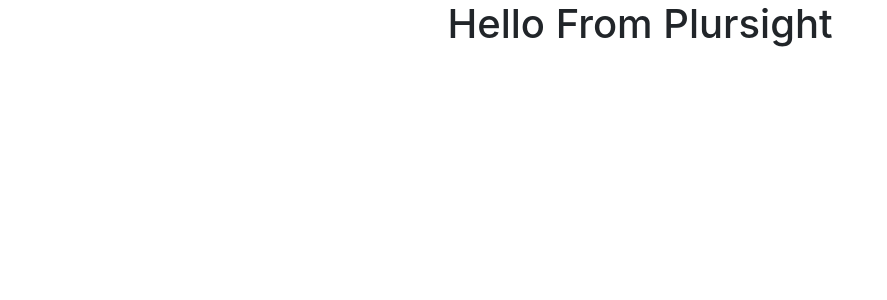
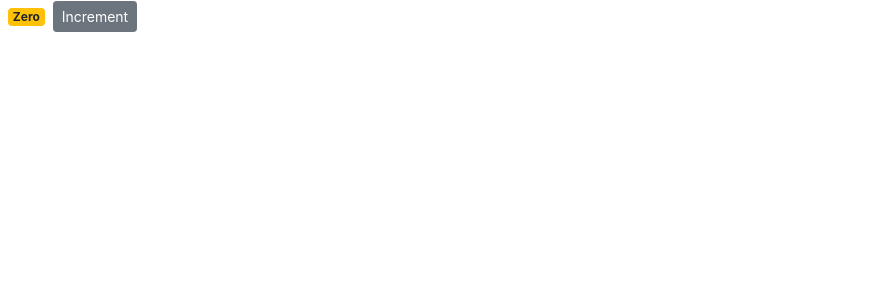
Before and after one commit to SandipPunalkar/react-counter-app, a React (Create React App) app: page / in a window 1280 px wide. Shown: the top 300 px of the page, without its empty margins (0-887 px from the left). Built offline with nearby package versions, Linux system fonts and the light colour scheme.

Commit message:
Add a counter

```diff
--- /dev/null
+++ b/src/components/counter.jsx
@@ -0,0 +1,37 @@
+import React, { Component } from "react";
+
+class Counter extends Component {
+  state = {
+    count: 0,
+  };
+  handleIncrement = () => {
+    this.setState({ count: this.state.count + 1 });
+  };
+
+  render() {
+    return (
+      <div>
+        <span className={this.getBadgeClasses()}>{this.formatCount()}</span>
+        <button
+          className="btn btn-secondary btn-sm"
+          onClick={this.handleIncrement}
+        >
+          Increment
+        </button>
+      </div>
+    );
+  }
+
+  getBadgeClasses() {
+    let classes = "badge m-2 badge-";
+    classes += this.state.count === 0 ? "warning" : "primary";
+    return classes;
+  }
+
+  formatCount() {
+    const { count } = this.state;
+    return count === 0 ? "Zero" : count;
+  }
+}
+
+export default Counter;
--- a/src/index.js
+++ b/src/index.js
@@ -4,10 +4,11 @@
 import App from "./App";
 import * as serviceWorker from "./serviceWorker";
 import "bootstrap/dist/css/bootstrap.css";
+import Counter from "./components/counter";
 
 ReactDOM.render(
   <React.StrictMode>
-    <App />
+    <Counter />
   </React.StrictMode>,
   document.getElementById("root")
 );
```
